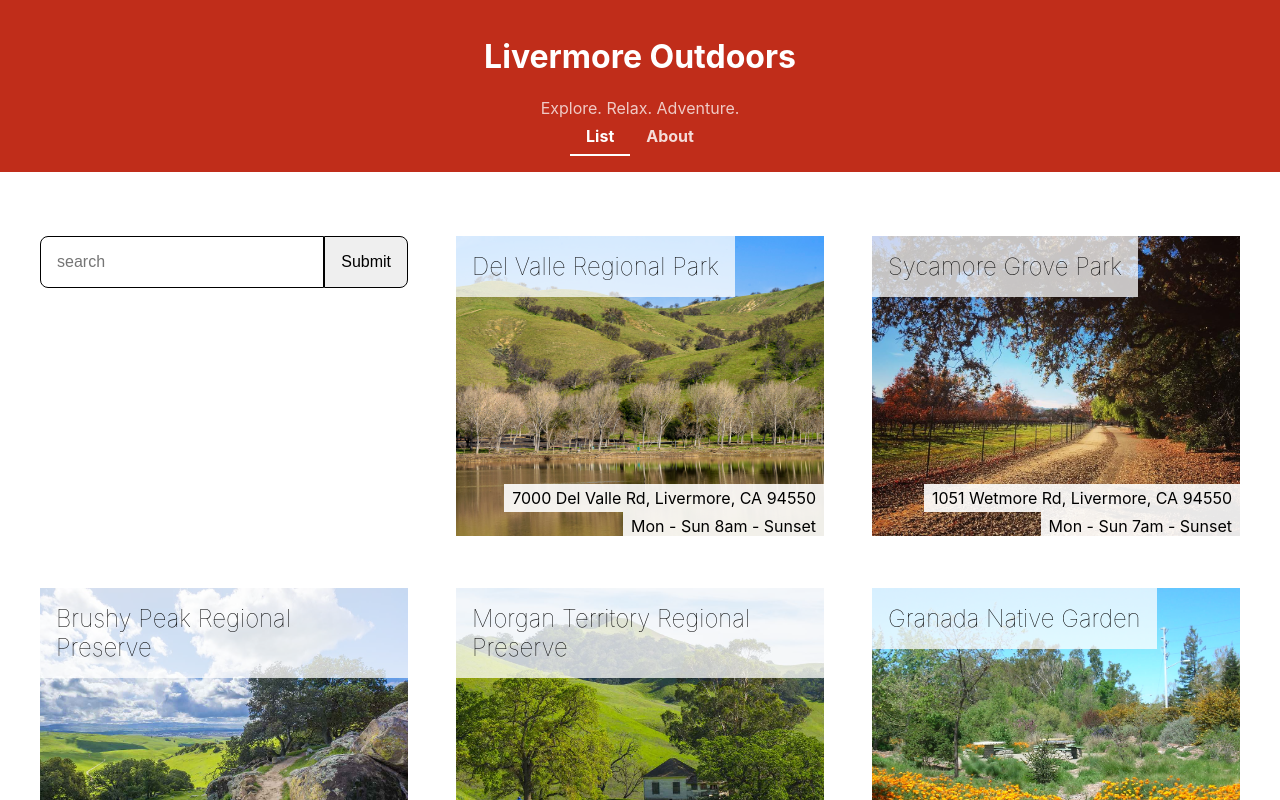
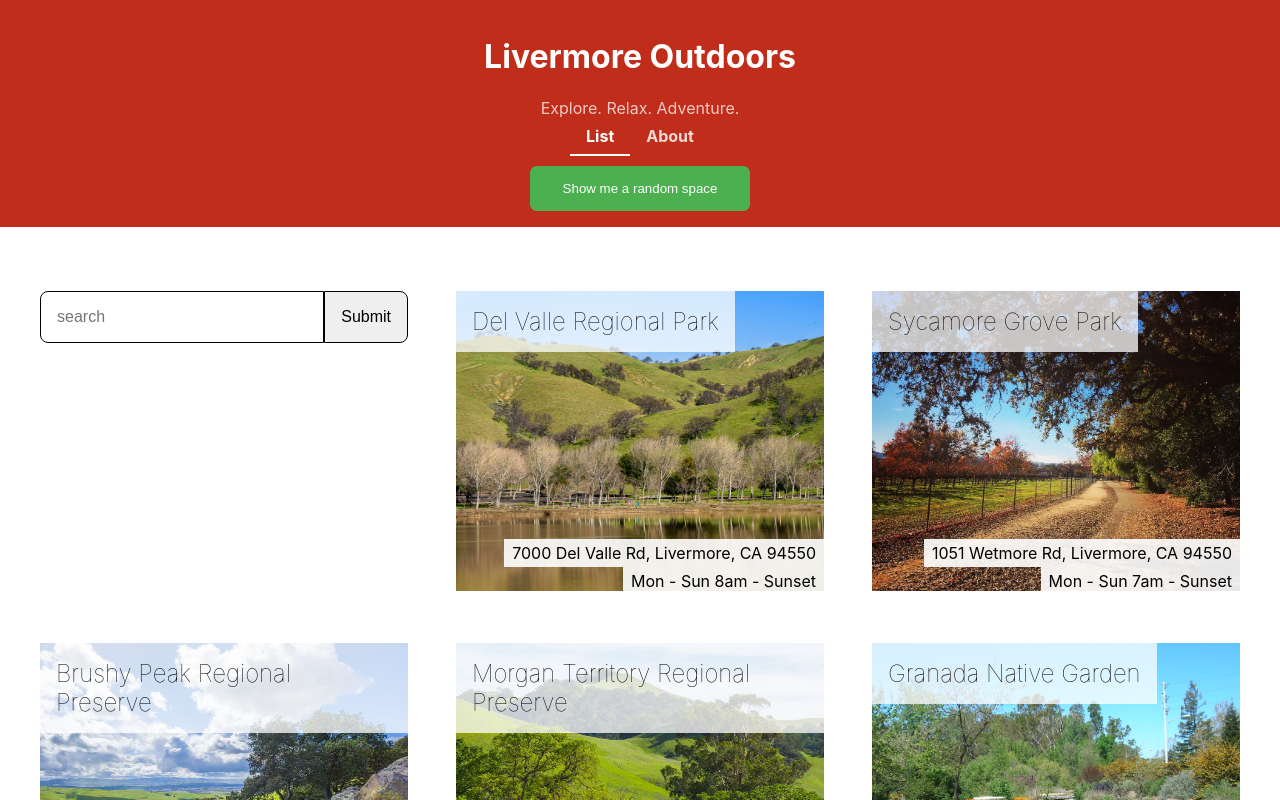
Before and after one commit to lucila-hernandez/Livermore_Outdoors, a React (Create React App) app in the folder livermore_outdoors/: page /#/ in a window 1280 px wide. Shown: the top 800 px of the page. Built offline with nearby package versions, Linux system fonts and the light colour scheme.

Commit message:
added random public space button

```diff
--- /dev/null
+++ b/livermore_outdoors/src/components/RandomSpace/RandomSpace.css
@@ -0,0 +1,17 @@
+.RandomSpace {
+    background-color: #4CAF50;
+    border: none;
+    color: white;
+    padding: 15px 32px;
+    text-align: center;
+    display: inline-block;
+    margin-top: 10px;
+    cursor: pointer;
+    border-radius: 0.5em;
+    width: 220px;
+    text-align: center;
+}
+
+.RandomSpace:hover {
+    background-color: #45a049;
+}
--- /dev/null
+++ b/livermore_outdoors/src/components/RandomSpace/RandomSpace.js
@@ -0,0 +1,18 @@
+import { useNavigate } from 'react-router-dom'
+import './RandomSpace.css';
+import data from '../../livermore-data.json'
+
+function RandomSpace() {
+  const navigate = useNavigate()
+  return (
+    <button
+      className="RandomSpace"
+      onClick={(e) => {
+        const id = Math.floor(Math.random() * data.length)
+        navigate(`/details/${id}`)
+      }}
+    >Show me a random space</button>
+  )
+}
+
+export default RandomSpace
--- a/livermore_outdoors/src/components/Tittle/Title.js
+++ b/livermore_outdoors/src/components/Tittle/Title.js
@@ -1,6 +1,8 @@
 import { NavLink } from 'react-router-dom'
 import React from 'react';
 import './Title.css';
+import RandomSpace from '../RandomSpace/RandomSpace';
+
 
 function Title() {
   return (
@@ -17,7 +19,7 @@
           className={({ isActive }) => isActive ? "nav-link-active" : "nav-link" }
           to="/about">About</NavLink>
         </div>
-
+        <RandomSpace />
       </header>
     </div>
   )
```
